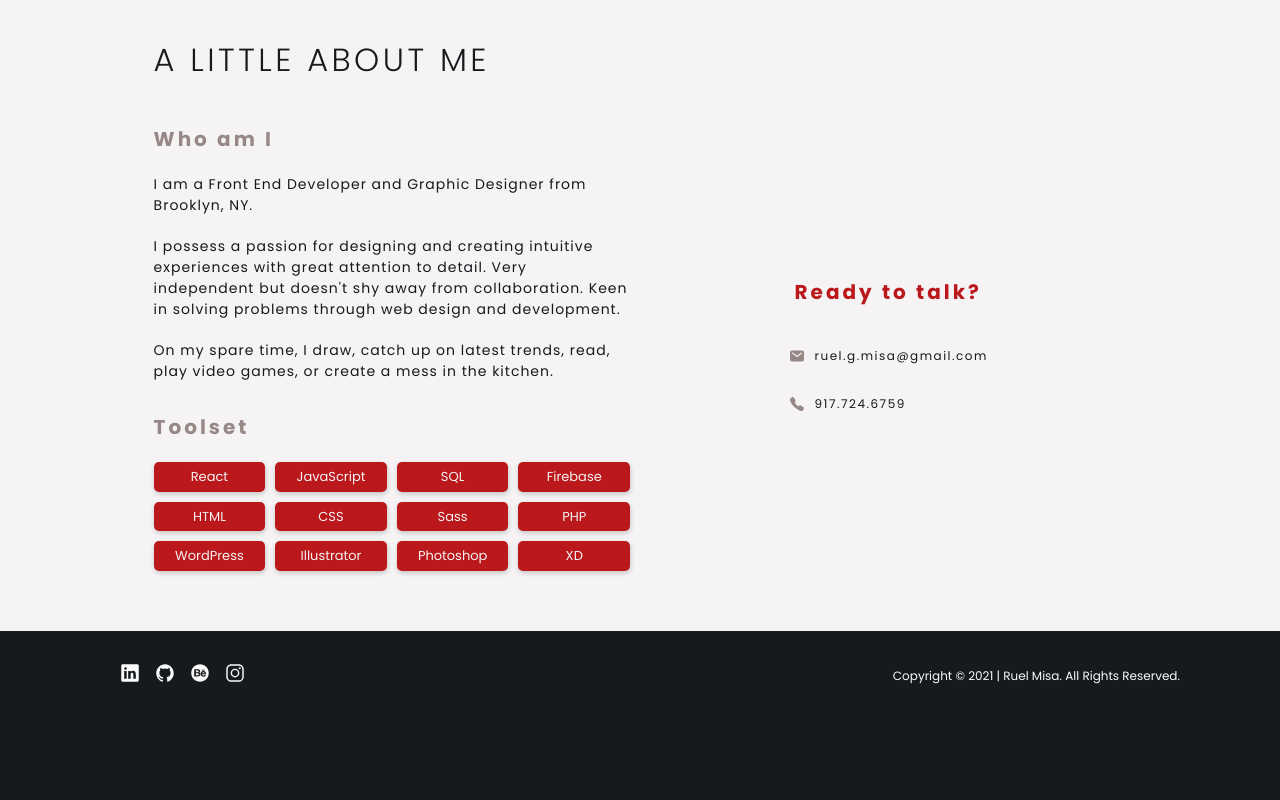
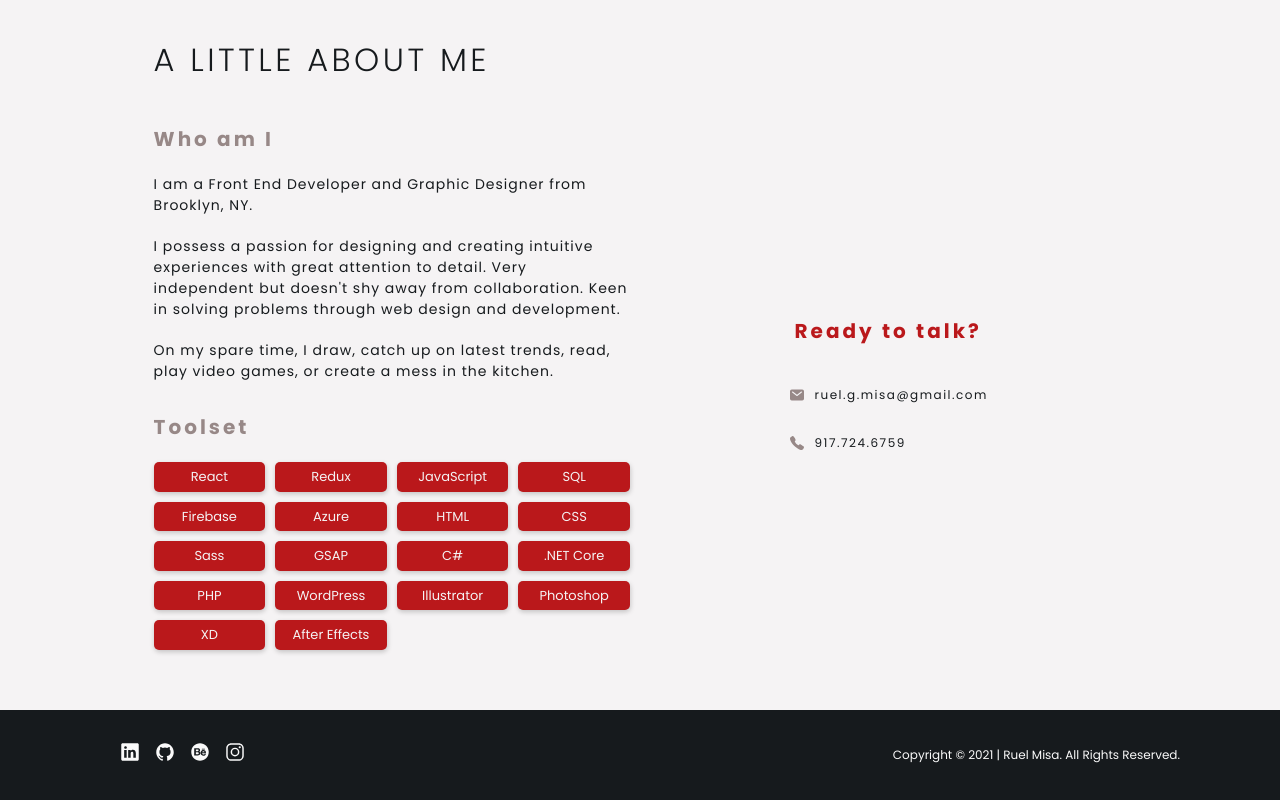
Before and after one commit to theruelmisa/theruelmisa_v1, a React (Create React App) app: page / in a window 1280 px wide. Shown: the part 1902-2702 px from the top of the page. Before the commit the page ends 2623 px from the top, so only its background shows below. Built offline with nearby package versions, Linux system fonts and the light colour scheme.

Commit message:
added some skills to toolset

```diff
--- a/src/data/aboutData.js
+++ b/src/data/aboutData.js
@@ -4,16 +4,22 @@ export const aboutDetails = {
     backstory3: "On my spare time, I draw, catch up on latest trends, read, play video games, or create a mess in the kitchen.",
     skills: [
         'React',
+        'Redux',
         'JavaScript',
         'SQL',
         'Firebase',
+        'Azure',
         'HTML',
         'CSS',
         'Sass',
+        'GSAP',
+        'C#',
+        '.NET Core',
         'PHP',
         'WordPress',
         'Illustrator',
         'Photoshop',
-        'XD'
+        'XD',
+        'After Effects',
     ]
 };
```
Also changed, not shown: 1 other file (tests, documents, lock files or other folders).
